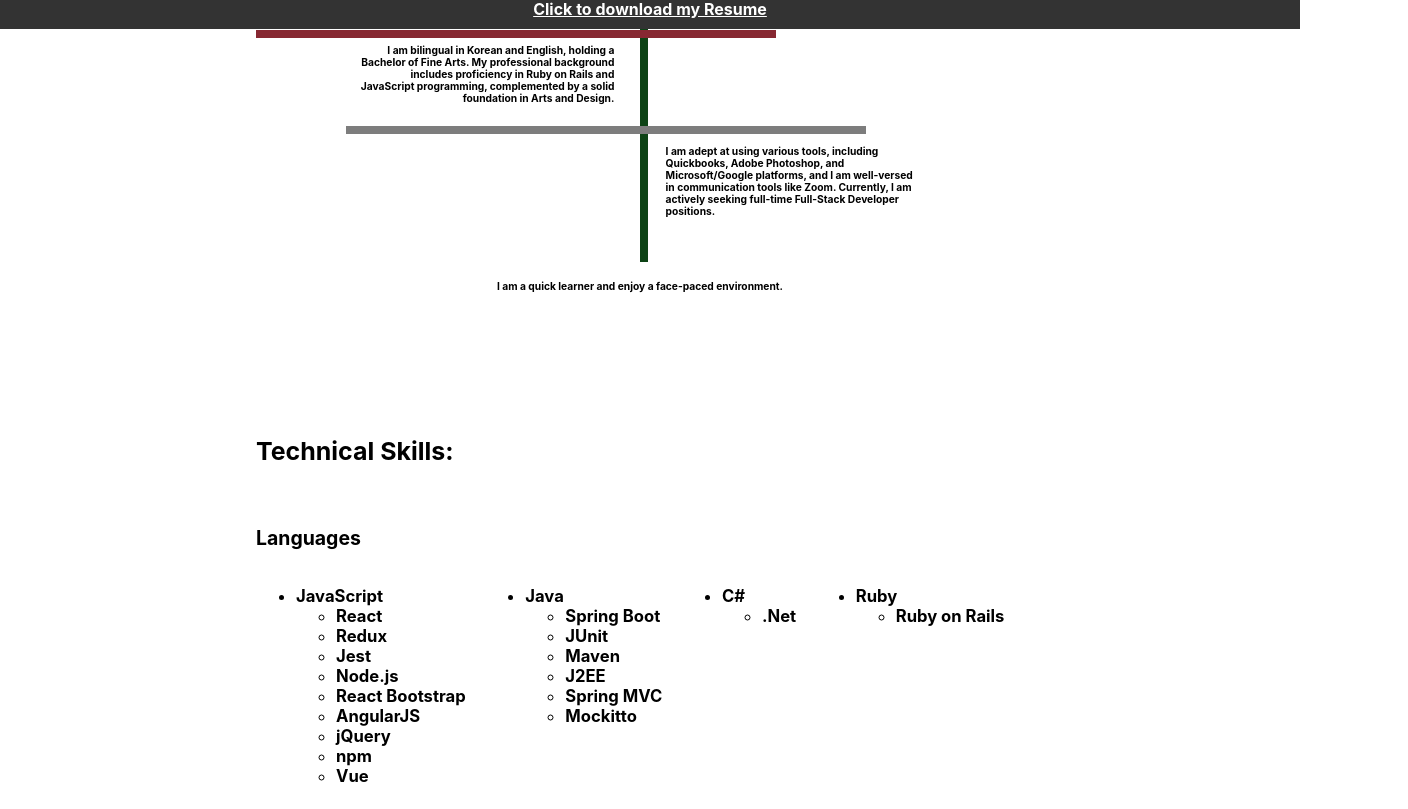
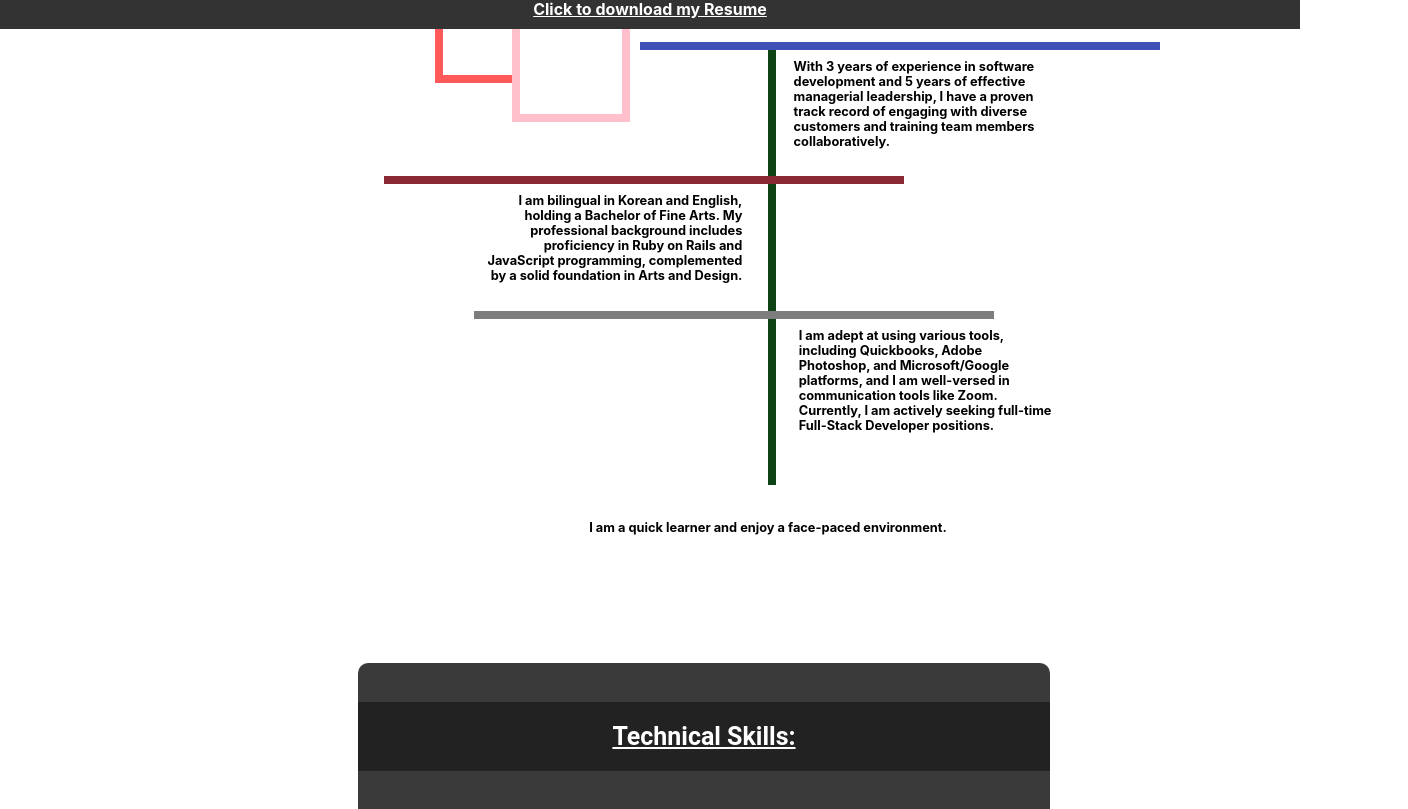
Before and after one commit to schoi0115/single-page-profile-deployment, a React (Create React App) app: page / in a window 1280 px wide. Shown: the part 771-1580 px from the top of the page, 1408 px wide, since content can reach past the window. Built offline with nearby package versions, Linux system fonts and the light colour scheme.

Commit message:
page 2 css

```diff
--- a/src/App.css
+++ b/src/App.css
@@ -36,25 +36,25 @@
 
 /* Styles for screens with a width of at least 360px (typical for small Android phones) */
 @media screen and (min-width: 360px) {
-  .page1text {
+  .ifIneedit {
     min-width: 200px;
     /* Minimum width for the element on Android phones */
     max-width: 400px;
     /* Maximum width for the element on Android phones */
-    font-size: 4vw;
+
     /* Same font size for Android phones */
   }
 }
 
 /* Styles for screens with a width of at least 768px (typical for larger Android devices or tablets) */
 @media screen and (min-width: 768px) {
-  .page1text {
+  .ifIneedit {
     text-size-adjust: auto;
     min-width: 300px;
     /* Minimum width for the element on larger Android devices */
     max-width: 600px;
     /* Maximum width for the element on larger Android devices */
-    font-size: 4vw;
+
     /* Same font size for Android phones */
   }
 }
@@ -68,6 +68,13 @@
     opacity: 1;
     color: black
   }
+}
+
+@media (min-width: 360px) {
+  .smallScreen_control {
+    margin-left: 10vw;
+  }
+
 }
 
 html {
@@ -137,6 +144,10 @@ span {
   font-weight: bold;
 }
 
+.textarea_home {
+  height: 50vw;
+}
+
 .focus {
   font-size: 4vw;
   /* Adjust this value as needed */
@@ -159,16 +170,6 @@ span {
   margin-left: 2%;
   margin-top: 32%
 }
-
-/* .iam {
-  font-size: 8em;
-  color: black;
-  font-family: "barbs_font1";
-  font-weight: lighter;
-  margin-left: 25%;
-  position: absolute;
-  letter-spacing: 20px;
-} */
 
 .spring_body {
   margin-left: 45%;
@@ -397,7 +398,7 @@ span {
 
 .page1text {
   position: absolute;
-  font-size: 0.8vw;
+  font-size: 1vw;
   width: 20%;
   margin-left: 52%;
   margin-top: 0%;
@@ -430,10 +431,10 @@ span {
 
 .page2text {
   position: absolute;
-  font-size: 0.8vw;
+  font-size: 1vw;
   width: 20%;
   margin-left: 28%;
-  margin-top: 7.5%;
+  margin-top: 10.5%;
   text-align: right;
 }
 
@@ -464,10 +465,10 @@ span {
 
 .page3text {
   position: absolute;
-  font-size: 0.8vw;
+  font-size: 1vw;
   width: 20%;
-  margin-left: 52%;
-  margin-top: 15.4%;
+  margin-left: 52.4%;
+  margin-top: 21%;
   text-align: left;
 }
 
@@ -498,11 +499,11 @@ span {
 
 .page4text {
   position: absolute;
-  font-size: 0.8vw;
+  font-size: 1vw;
   width: 20%;
   text-align: center;
   width: 100%;
-  margin-top: 26%;
+  margin-top: 36%;
 }
 
 .page4text h4::before {
@@ -533,7 +534,7 @@ span {
 .lines1 {
   margin-left: 50%;
   position: absolute;
-  height: 25vw;
+  height: 34vw;
   background: rgb(13, 67, 21);
   padding: 0.25rem;
 
@@ -551,7 +552,7 @@ span {
 .lines3 {
   position: absolute;
   margin-left: 20%;
-  margin-top: 7.5%;
+  margin-top: 10.5%;
   background: rgb(135, 40, 50);
   padding: 0.25rem;
   width: 40%;
@@ -561,7 +562,7 @@ span {
   position: absolute;
   background: rgb(125, 125, 125);
   margin-left: 27%;
-  margin-top: 15%;
+  margin-top: 21%;
   padding: 0.25rem;
   width: 40%;
 
@@ -592,15 +593,50 @@ span {
 }
 
 .page2layout {
+
+  background-color: #3a3a3a;
+  color: #fff;
+  font-family: 'Roboto', sans-serif;
+  border-radius: 10px;
   font-size: 1.3vw;
   margin-left: 20%;
   margin-right: 20%;
-  height: 140%;
+  margin-top: 20vh;
+  height: 80vw;
+
 }
-.database_layout{
+
+.page2layout h2 {
+
+  text-decoration-line: underline;
+  background-color: #222;
+  padding: 20px;
+  text-align: center;
+}
+
+.page2layout h3 {
+  text-align: center;
+  text-decoration-line: underline;
+  background-color: #777;
+  height: 3vw;
+
+}
+.skill_wrapper {
+  display: grid;
+  columns: 3;
+  grid-template-columns: auto auto auto;
+}
+
+.techinical_skill_page {
+  margin-top: 500px;
+}
+
+
+.database_layout {
   columns: 3;
 }
-.tool_layout{
+
+.tool_layout {
   columns: 4;
 }
 
@@ -616,7 +652,8 @@ span {
   height: 100%;
 
 }
-.page3_list_control{
+
+.page3_list_control {
   columns: 2;
 }
 
@@ -625,8 +662,3 @@ span {
     grid-auto-flow: column;
   }
 }
-
-.skill_wrapper {
-  display: grid;
-  grid-template-columns: auto auto auto auto;
-}
--- a/src/App.js
+++ b/src/App.js
@@ -43,7 +43,7 @@ function App() {
           </li>
         </ul>
       </div>
-      <div>
+      <div className='smallScreen_control'>
 
 
         <Home />
--- a/src/components/Home.js
+++ b/src/components/Home.js
@@ -5,12 +5,10 @@ import React, { Component } from "react";
 class Home extends Component {
     render() {
         return (
-            <div className="textarea_home">
+            <div className="textarea_home" id="home">
 
-                <br />
-                <br />
 
-                <div className="main_content" id="home">
+                <div className="main_content">
                     <div class="wrapper">
                         <div class="focus">
                             SeungIl Choi
--- a/src/components/Page1.js
+++ b/src/components/Page1.js
@@ -6,9 +6,11 @@ class Page1 extends Component {
   render() {
     return (
 
-      <div className="typeare_personality">
+      <div className="techinical_skill_page">
+
+
         <div className="bio">
-          <br />
+
 
           <h2 className="skills">
             Technical Skills:
@@ -52,14 +54,13 @@ class Page1 extends Component {
                 <li>.Net</li>
               </ul>
 
-            </ul>
-            <ul>
               <li>Ruby</li>
-              <ul>
-                <li>Ruby on Rails</li>
-              </ul>
+
+
+
 
             </ul>
+
           </div>
 
 
--- a/src/components/Page2.js
+++ b/src/components/Page2.js
@@ -8,7 +8,7 @@ function Page2() {
         <div className="page2layout" id="page2">
             <div>
                 <br />
-                <h2>
+                <h2 className="page2h2">
                     Technical Skills:
                 </h2>
                 <br />
@@ -47,15 +47,16 @@ function Page2() {
                         <ul>
                             <li>.Net</li>
                         </ul>
-
-                    </ul>
-                    <ul>
+                        <br />
                         <li>Ruby</li>
                         <ul>
                             <li>Ruby on Rails</li>
                         </ul>
 
+
+
                     </ul>
+
                 </div>
                 <br />
                 <div>
@@ -81,6 +82,7 @@ function Page2() {
                         <li>GitHub / GitLab</li>
                         <li>Chrome Dev Tools</li>
                         <li>Postman</li>
+                        <li>Sonar</li>
                         <li>Visual Studio</li>
                         <li>Linux</li>
                         <li>Ubuntu</li>
```
